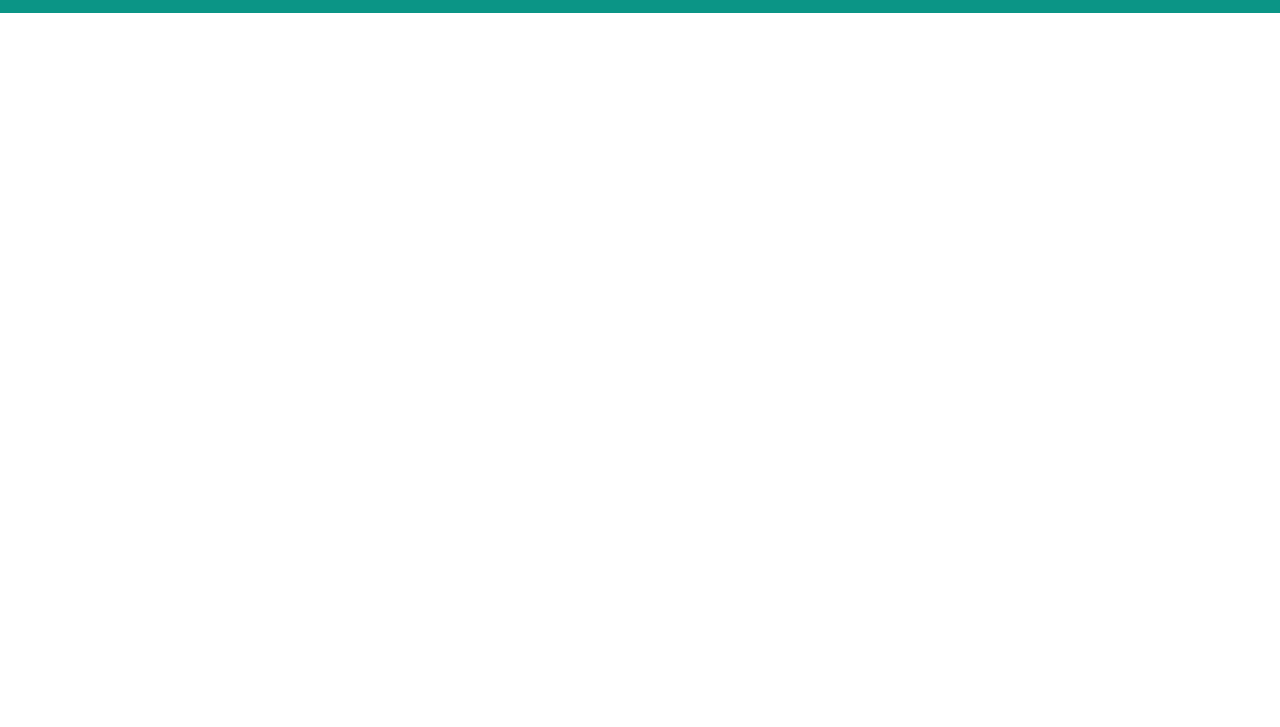
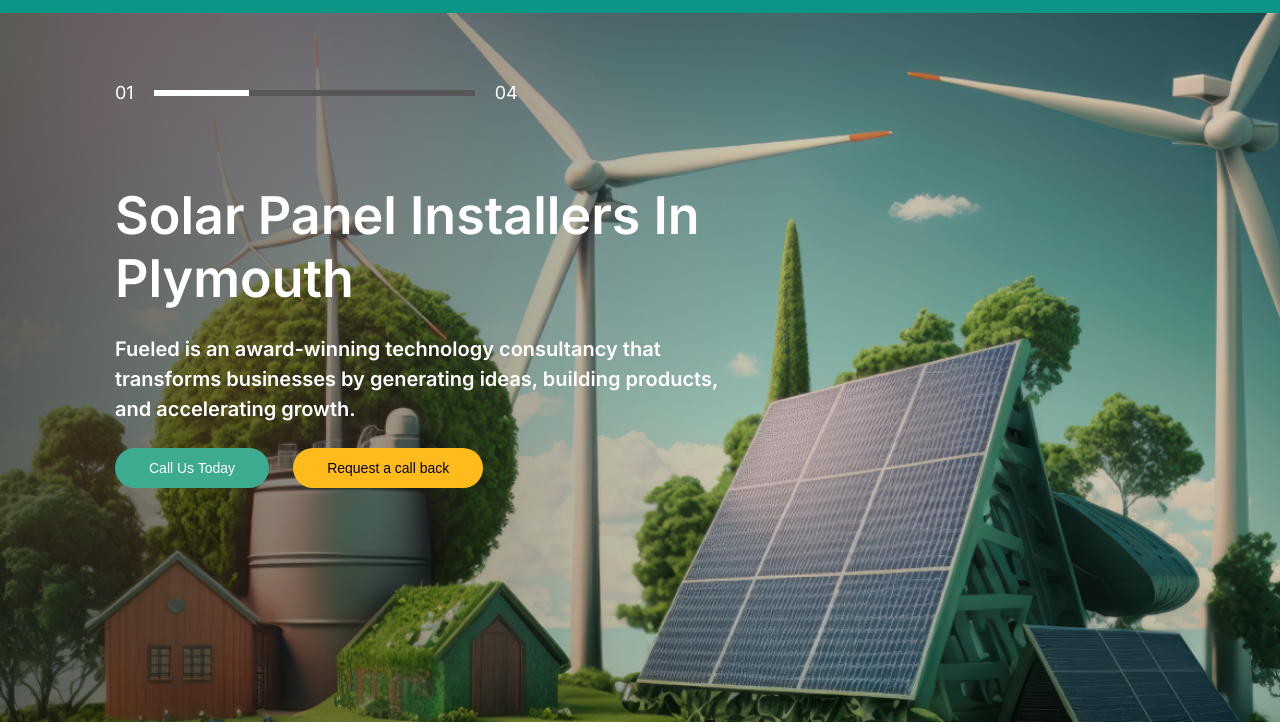
Before and after one commit to Yusef-Ahmed/Solar-Company-Landing-Page, a plain HTML site: page index.html in a window 1280 px wide. Shown: the part 73-800 px from the top of the page. Drawn offline with Linux system fonts and the light colour scheme.

Commit message:
Enhance main panel layout and header structure with new styles and content

```diff
--- a/css/main.css
+++ b/css/main.css
@@ -6,7 +6,7 @@
   font-size: 18px;
 }
 
-p {
+p, h1, h2, h3, h4, h5, h6 {
   margin: 0;
 }
 
@@ -65,3 +65,73 @@
   font-weight: 700;
   font-size: 24px;
 }
+
+.main-panel {
+  background-image: url('/assets/images/solar-panels-meadow.png');
+  background-size: cover;
+  background-position: center;
+  height: 80vh;
+  padding-top: 69px;
+  padding-left: 115px;
+}
+
+.slider {
+  display: flex;
+  align-items: center;
+  gap: 20px;
+}
+
+.lines {
+  display: flex;
+}
+
+.line1 {
+  width: 89px;
+  height: 0;
+  border: 3.75px solid #FFFFFF;
+}
+
+.line2 {
+  width: 220px;
+  height: 0;
+  border: 3.75px solid #575757
+}
+
+.main-panel-content {
+  display: flex;
+  flex-direction: column;
+  padding-top: 81px;
+  width: 50vw;
+  gap: 24px;
+}
+
+.main-panel-title {
+  font-weight: 600;
+  font-size: 52px;
+}
+
+.main-panel-subtitle {
+  font-weight: 600;
+  font-size: 20px;
+  line-height: 30px;
+}
+
+.main-panel-buttons {
+  display: flex;
+  gap: 24px;
+}
+
+.main-panel-button {
+  font-size: 14px;
+  border-radius: 109px;
+  border-style: hidden;
+  padding: 12px 34px 12px 34px;
+}
+
+.main-panel-button.green {
+  background-color: #3CAB90;
+  color: #FFFFFF;
+}
+.main-panel-button.yellow {
+  background-color: #FFBB1C;
+}
--- a/index.html
+++ b/index.html
@@ -15,23 +15,48 @@
     <link rel="stylesheet" href="/css/main.css" />
   </head>
   <body>
+    <!-- Header Component -->
     <header class="header">
       <div class="header-logo-container">
         <img class="header-logo" src="/assets/images/alt-image.jpg" />
       </div>
       <div class="header-links">
-        <a class="link active">Home</a>
-        <a class="link">Trade</a>
-        <a class="link">Shop</a>
-        <a class="link">Contact Us</a>
+        <nav class="link active">Home</nav>
+        <nav class="link">Trade</nav>
+        <nav class="link">Shop</nav>
+        <nav class="link">Contact Us</nav>
       </div>
       <div class="header-contact">
         <p>Call Us</p>
         <p class="contact-number">+1 2345 3456 45</p>
       </div>
     </header>
-    <!-- <main>panel</main>
-    <section>section1</section>
+
+    <!-- Main Panel -->
+    <main class="main-panel">
+      <div class="slider">
+        <p class="panel-number">01</p>
+        <div class="lines">
+          <span class="line1"></span>
+          <span class="line2"></span>
+        </div>
+        <p class="panel-number">04</p>
+      </div>
+      <section class="main-panel-content">
+        <h1 class="main-panel-title">Solar Panel Installers In Plymouth</h1>
+        <p class="main-panel-subtitle">
+          Fueled is an award-winning technology consultancy that transforms
+          businesses by generating ideas, building products, and accelerating
+          growth.
+        </p>
+        <div class="main-panel-buttons">
+          <button class="main-panel-button green">Call Us Today</button>
+          <button class="main-panel-button yellow">Request a call back</button>
+        </div>
+      </section>
+    </main>
+
+    <!--<section>section1</section>
     <section>section2</section>
     <section>section3</section>
     <section>section4</section>
```
